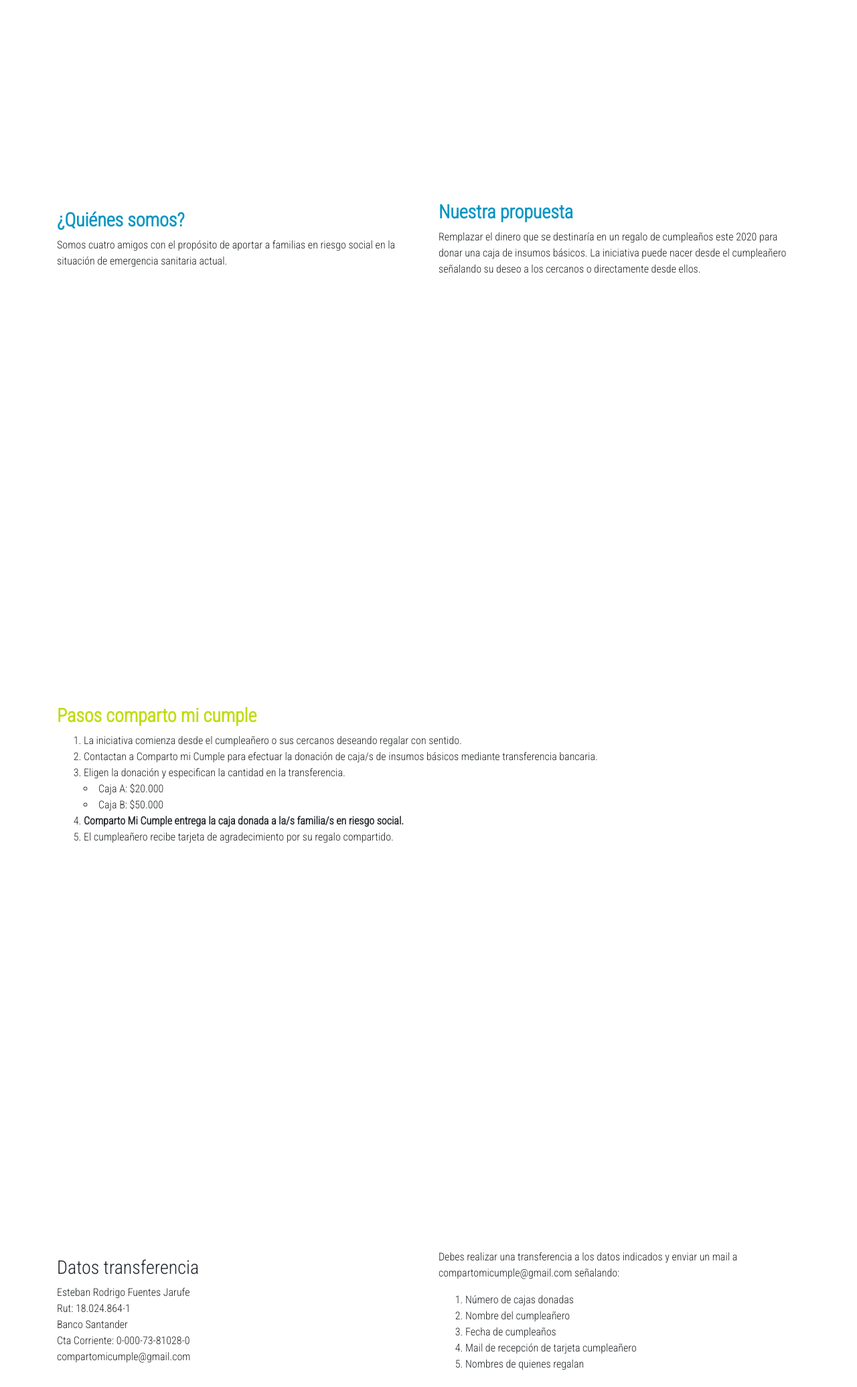
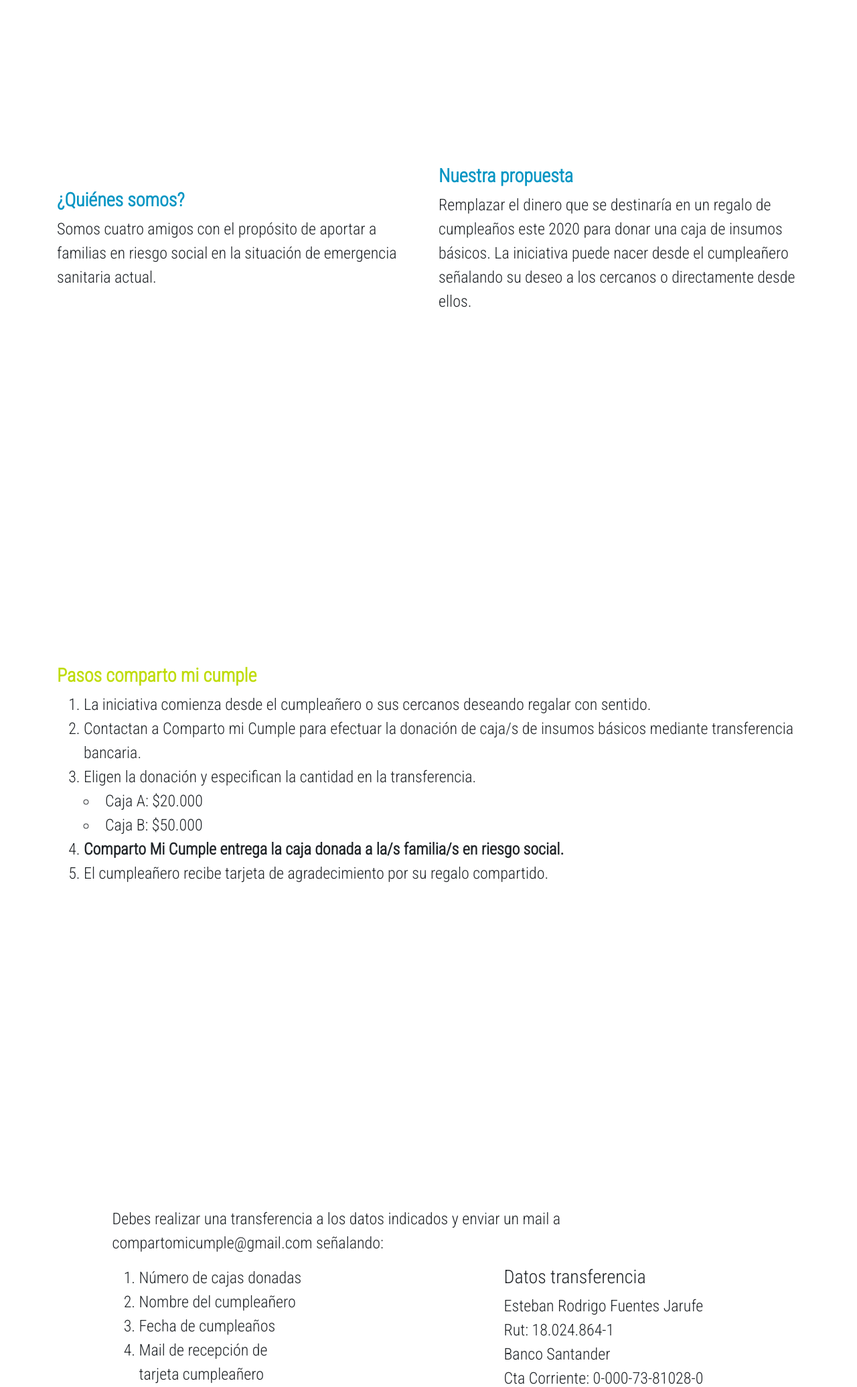
Before and after one commit to cvargasp/comparto-mi-cumple, a PHP site: page / in a window 1280 px wide. Shown: the part 863-2934 px from the top of the page at 67% size. Run offline with PHP 8.4, Linux system fonts and the light colour scheme; some libraries are stand-ins or nearby versions.

Commit message:
Edited desktop version

```diff
--- a/css/style.css
+++ b/css/style.css
@@ -1,6 +1,12 @@
 body {
     position: relative;
     font-family: 'Roboto Condensed', sans-serif;
+    font-size: 1.5rem;
+    /*text-align: justify;*/
+}
+
+nav{
+    font-size: 1rem;
 }
 
 .flex-center {
@@ -32,9 +38,11 @@ body {
     margin-bottom: 0
 }
 
-#home, #section1, #section2, #section3, #section4, #section5, #section6{
-    padding-top: 56px;
-    height: 100vh;
+@media (min-width: 580px) {
+    #home, #section1, #section2, #section3, #section4, #section5, #section6{
+        padding-top: 56px;
+        height: 100vh;
+        }
 }
 
 #section4{
@@ -74,7 +82,7 @@ ul {
 }
 
 .social{
-    font-size: 1.5em;
+    font-size: 1.5rem;
     list-style-type: none;
     text-decoration: none;
 }
@@ -108,3 +116,13 @@ ul {
 #section5 .btn:hover{
     text-decoration: none;
 }
+
+.card{
+    border: 0;
+}
+
+@media (min-width: 580px) {
+    .prueba{
+        height: 100%!important;
+    }
+}
--- a/index.html
+++ b/index.html
@@ -86,7 +86,7 @@
   	</div>
 	<div class="container">
 		<section id="section1">
-			<div class="row justify-content-center h-100">
+			<div class="row justify-content-center prueba">
       			<div class="col-12 col-sm-6 my-auto" data-aos="fade-right" data-aos-duration="1500">
 	        		<h3>¿Quiénes somos?</h3>
 
@@ -100,7 +100,7 @@
 	    	</div>
 		</section>
 		<section id="section2">
-			<div class="row h-100">
+			<div class="row prueba">
 		      	<div class="col-12 my-auto" data-aos="fade-right" data-aos-duration="1500">
 		      		<h3>Pasos comparto mi cumple</h3>
 		      		<ol>
@@ -120,10 +120,22 @@
 		 	</div>
 		</section>
 		<section id="section3">
-		    <div class="row h-100">
-		    	<div class="col-12 col-sm-6 my-auto" data-aos="fade-right" data-aos-duration="1500">
+		    <div class="row row-cols-4 prueba justify-content-center">
+		    	<div class="row justify-content-center my-auto">
+			    	<div class="col-10 mx-auto" data-aos="fade-down" data-aos-duration="1500">
+						<p>Debes realizar una transferencia a los datos indicados y enviar un mail a compartomicumple@gmail.com señalando:</p>
+					</div>
+			    	<div class="col-10 col-sm-4 mx-auto" data-aos="fade-right" data-aos-duration="1500">
+		        		<ol>
+		        			<li>Número de cajas donadas</li>
+		        			<li>Nombre del cumpleañero</li>
+		        			<li>Fecha de cumpleaños</li>
+		        			<li>Mail de recepción de tarjeta cumpleañero</li>
+		        			<li>Nombres de quienes regalan</li>
+		        		</ol>
+		      		</div>
+		      		<div class="col-10 col-sm-4 mx-auto" data-aos="fade-left" data-aos-duration="1500">
 						<h3>Datos transferencia</h3>
-
 		        		<p>
 		        			Esteban Rodrigo Fuentes Jarufe <br>
 							Rut: 18.024.864-1 <br>
@@ -132,21 +144,13 @@
 							compartomicumple@gmail.com
 						</p>
 		      		</div>
-	      		<div class="col-12 col-sm-6 my-auto" data-aos="fade-left" data-aos-duration="1500">
-	        		<p>Debes realizar una transferencia a los datos indicados y enviar un mail a compartomicumple@gmail.com señalando:</p>
-	        		<ol>
-	        			<li>Número de cajas donadas</li>
-	        			<li>Nombre del cumpleañero</li>
-	        			<li>Fecha de cumpleaños</li>
-	        			<li>Mail de recepción de tarjeta cumpleañero</li>
-	        			<li>Nombres de quienes regalan</li>
-	        		</ol>
 	      		</div>
 		    </div>
 		</section>
-		<section id="section4">
+		<section id="section4" class="prueba">
+			<div class="my-auto">
 				<div class="row">
-		      	<div class="col-12 text-center mt-3 mb-3" data-aos="fade-right" data-aos-duration="1500">
+			      	<div class="col-12 text-center mt-3 mb-3 my-auto" data-aos="fade-right" data-aos-duration="1500">
 			        	<h3>Opciones de caja</h3>
 			      	</div>
 			  	</div>
@@ -189,12 +193,13 @@
 						 <h1 class="counter">1013</h1>
 					</div>
 			    </div>
+			</div>
 		</section>
 		<section id="section5">
-			<div class="row h-100">
-		      	<div class="col-12 my-auto" data-aos="fade-right" data-aos-duration="1500">
+			<div class="row prueba">
+		      	<div class="col-12 my-auto">
 		      		<div class="accordion" id="accordionExample">
-					  	<div class="card">
+					  	<div class="card mb-3" data-aos="fade-right" data-aos-duration="1500">
 					    	<div class="card-header" id="headingOne">
 					      		<h2 class="mb-0">
 					        		<button class="btn btn-link btn-block text-left" type="button" data-toggle="collapse" data-target="#collapseOne" aria-expanded="true" aria-controls="collapseOne">
@@ -208,7 +213,7 @@
 					      		</div>
 					    	</div>
 					  	</div>
-					  	<div class="card">
+					  	<div class="card mb-3" data-aos="fade-left" data-aos-duration="1500">
 					    	<div class="card-header" id="headingTwo">
 					      		<h2 class="mb-0">
 					        		<button class="btn btn-link btn-block text-left collapsed" type="button" data-toggle="collapse" data-target="#collapseTwo" aria-expanded="false" aria-controls="collapseTwo">
@@ -222,7 +227,7 @@
 					      		</div>
 					    	</div>
 					  	</div>
-					  	<div class="card">
+					  	<div class="card mb-3" data-aos="fade-right" data-aos-duration="1500">
 					    	<div class="card-header" id="headingThree">
 					      		<h2 class="mb-0">
 					        		<button class="btn btn-link btn-block text-left collapsed" type="button" data-toggle="collapse" data-target="#collapseThree" aria-expanded="false" aria-controls="collapseThree">
@@ -236,7 +241,7 @@
 					      		</div>
 					    	</div>
 					  	</div>
-					  	<div class="card">
+					  	<div class="card mb-3" data-aos="fade-left" data-aos-duration="1500">
 					    	<div class="card-header" id="headingFour">
 					      		<h2 class="mb-0">
 					        		<button class="btn btn-link btn-block text-left collapsed" type="button" data-toggle="collapse" data-target="#collapseFour" aria-expanded="false" aria-controls="collapseFour">
@@ -257,7 +262,7 @@
 		 	</div>
 		</section>
 		<section id="section6">
-			<div class="row justify-content-center h-100">
+			<div class="row justify-content-center prueba">
 		      	<div class="col-12 my-auto text-center" data-aos="fade-up" data-aos-duration="1500">
 		      		<h2>Escríbenos a</h2>
 		      		<ul class="mt-4 mb-3">
```
Lines whose indentation alone changed are shown as unchanged.
